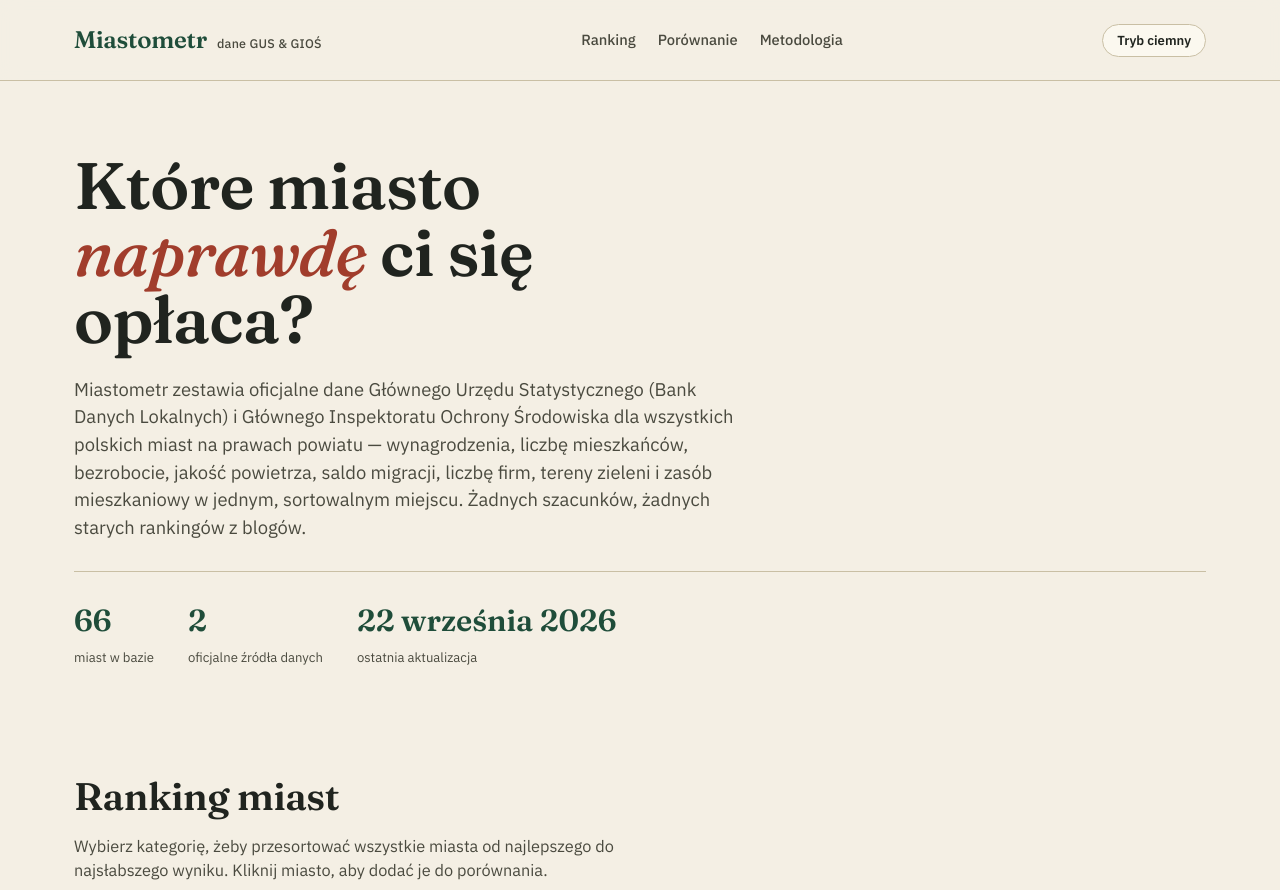
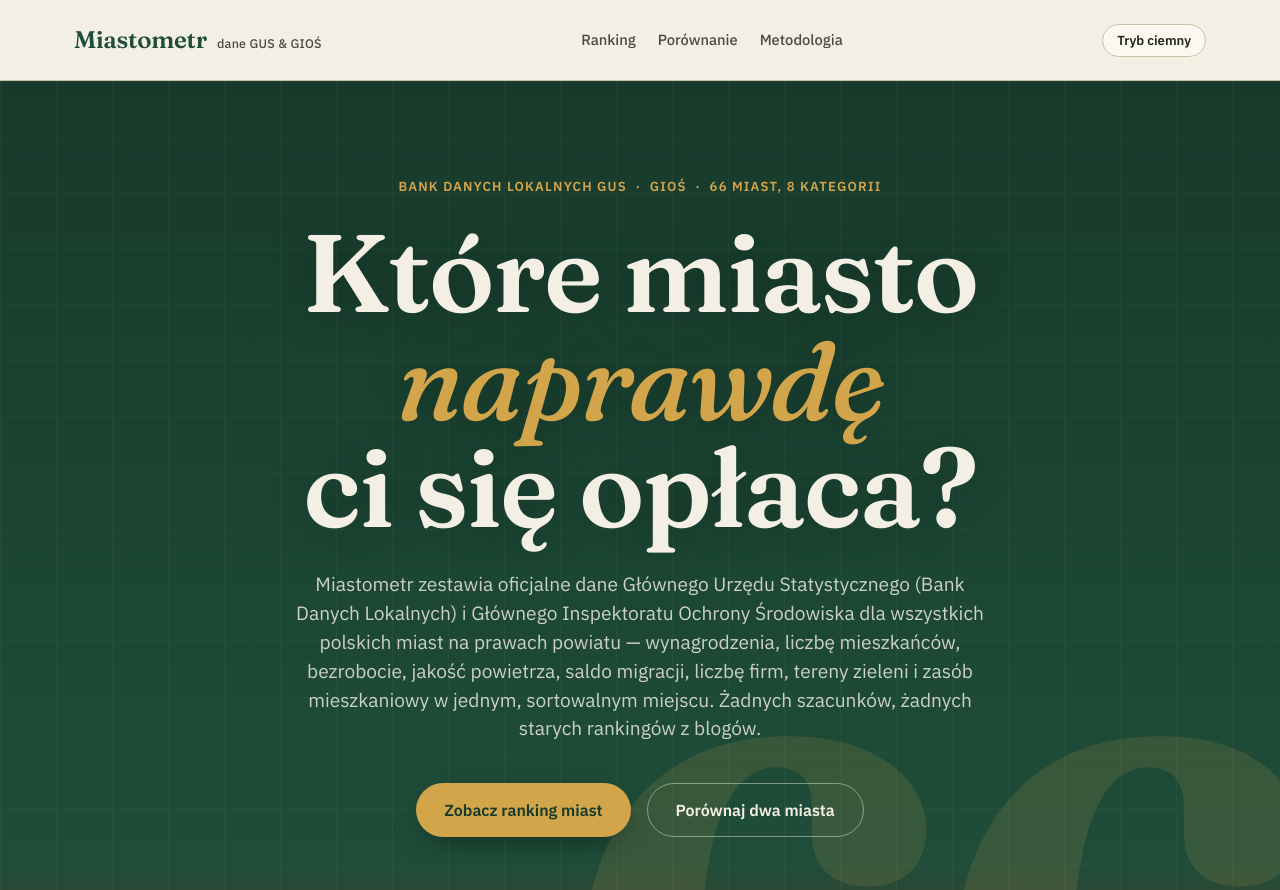
Before and after one commit to borkowskiPrzemo098/miastometr, a plain HTML site: page docs/index.html in a window 1280 px wide. Shown: the top 890 px of the page. Drawn offline with Linux system fonts and the light colour scheme.

Commit message:
Redesign hero: full-bleed statistical-ledger background, bigger centered headline, CTAs
Hero was flat and empty per feedback. Now full-width forest-to-brick gradient
with a faint ledger-grid texture and giant translucent "66" watermark, a much
larger centered serif headline, kicker line, two CTA buttons, and a centered
stats strip — same civic-ledger palette and typography, just louder.

Co-Authored-By: Claude Sonnet 5 <noreply@anthropic.com>

```diff
--- a/docs/index.html
+++ b/docs/index.html
@@ -69,9 +69,18 @@ FINISH: unreviewed and undocumented is unfinished; this build ends with the fini
 </header>
 
 <section class="hero">
-  <div class="wrap">
-    <h1>Które miasto<br><em>naprawdę</em> ci się opłaca?</h1>
+  <div class="hero-bg" aria-hidden="true">
+    <svg class="hero-grid" width="100%" height="100%" preserveAspectRatio="none"><defs><pattern id="ledger" width="56" height="56" patternUnits="userSpaceOnUse"><path d="M56 0H0V56" fill="none" stroke="currentColor" stroke-width="1"/></pattern></defs><rect width="100%" height="100%" fill="url(#ledger)"/></svg>
+    <span class="hero-numeral">66</span>
+  </div>
+  <div class="wrap hero-inner">
+    <p class="hero-kicker">Bank Danych Lokalnych GUS &nbsp;·&nbsp; GIOŚ &nbsp;·&nbsp; 66 miast, 8 kategorii</p>
+    <h1>Które miasto<br><em>naprawdę</em><br>ci się opłaca?</h1>
     <p class="lede">Miastometr zestawia oficjalne dane Głównego Urzędu Statystycznego (Bank Danych Lokalnych) i Głównego Inspektoratu Ochrony Środowiska dla wszystkich polskich miast na prawach powiatu — wynagrodzenia, liczbę mieszkańców, bezrobocie, jakość powietrza, saldo migracji, liczbę firm, tereny zieleni i zasób mieszkaniowy w jednym, sortowalnym miejscu. Żadnych szacunków, żadnych starych rankingów z blogów.</p>
+    <div class="hero-cta">
+      <a href="#ranking" class="btn-primary">Zobacz ranking miast</a>
+      <a href="#porownanie" class="btn-ghost">Porównaj dwa miasta</a>
+    </div>
     <div class="stats-strip" id="statsStrip">
       <div class="stat"><b id="statCities">—</b><span>miast w bazie</span></div>
       <div class="stat"><b id="statSources">2</b><span>oficjalne źródła danych</span></div>
--- a/docs/styles.css
+++ b/docs/styles.css
@@ -101,33 +101,65 @@ nav.top-nav a:hover{ color: var(--ink); }
 .theme-toggle:hover{ background: var(--paper-2); }
 .theme-toggle:active{ transform: scale(.96); }
 
-.hero{ padding: 72px 0 46px; position:relative; }
-.hero .eyebrow-none{ /* intentionally no eyebrow */ }
+.hero{
+  position:relative;
+  overflow:hidden;
+  padding: 96px 0 72px;
+  background: linear-gradient(180deg, var(--forest-2) 0%, var(--forest) 78%, var(--brick-2) 100%);
+  color: var(--paper);
+  text-align:center;
+  isolation:isolate;
+}
+.hero-bg{ position:absolute; inset:0; z-index:0; overflow:hidden; }
+.hero-grid{ position:absolute; inset:0; color: var(--paper); opacity:.07; }
+.hero-numeral{
+  position:absolute; right:-2vw; bottom:-14vw;
+  font-family: var(--serif); font-weight:700; font-size: min(48vw, 640px);
+  line-height:1; color: var(--gold); opacity:.14;
+  letter-spacing:-0.04em; user-select:none; pointer-events:none;
+}
+.hero-inner{ position:relative; z-index:1; max-width: 920px; }
+.hero-kicker{
+  font-family: var(--sans); font-size:.82rem; font-weight:600; letter-spacing:.09em; text-transform:uppercase;
+  color: var(--gold); margin: 0 0 22px;
+}
 .hero h1{
   font-family:var(--serif);
   font-weight:600;
-  font-size: clamp(2.4rem, 5.4vw, 4.1rem);
-  line-height: 1.02;
-  letter-spacing:-0.01em;
-  margin: 0 0 22px;
-  max-width: 14ch;
+  font-size: clamp(3.4rem, 8.6vw, 7.2rem);
+  line-height: .98;
+  letter-spacing:-0.015em;
+  margin: 0 auto 28px;
+  max-width: 16ch;
+  text-shadow: 0 2px 40px rgba(0,0,0,.25);
 }
-.hero h1 em{ font-style: italic; color: var(--brick); font-weight:500; }
+.hero h1 em{ font-style: italic; color: var(--gold); font-weight:500; }
 .hero p.lede{
-  font-size: 1.15rem;
-  color: var(--ink-soft);
+  font-size: 1.2rem;
+  color: color-mix(in srgb, var(--paper) 82%, transparent);
   max-width: 62ch;
-  margin: 0 0 30px;
+  margin: 0 auto 40px;
 }
+.hero-cta{ display:flex; gap:16px; justify-content:center; flex-wrap:wrap; margin-bottom: 56px; }
+.btn-primary, .btn-ghost{
+  display:inline-flex; align-items:center; gap:8px;
+  padding: 14px 28px; border-radius: 999px; font-family:var(--sans); font-weight:600; font-size:1rem;
+  text-decoration:none; transition: transform .15s ease, background-color .15s ease, box-shadow .15s ease;
+}
+.btn-primary{ background: var(--gold); color: var(--forest-2); box-shadow: 0 10px 30px -10px rgba(0,0,0,.5); }
+.btn-primary:hover{ transform: translateY(-2px); box-shadow: 0 14px 34px -10px rgba(0,0,0,.55); }
+.btn-ghost{ border:1.5px solid color-mix(in srgb, var(--paper) 45%, transparent); color: var(--paper); }
+.btn-ghost:hover{ background: color-mix(in srgb, var(--paper) 12%, transparent); transform: translateY(-2px); }
 .hero .stats-strip{
-  display:flex; gap: 34px; flex-wrap:wrap;
-  padding-top: 26px; border-top: 1px solid var(--line);
+  display:flex; gap: 48px; flex-wrap:wrap; justify-content:center;
+  padding-top: 36px; border-top: 1px solid color-mix(in srgb, var(--paper) 25%, transparent);
 }
+.hero .stats-strip .stat{ text-align:center; }
 .hero .stats-strip .stat b{
-  display:block; font-family: var(--serif); font-size:1.9rem; color:var(--forest); font-weight:600;
+  display:block; font-family: var(--serif); font-size:2.4rem; color:var(--gold); font-weight:600;
   font-variant-numeric: tabular-nums;
 }
-.hero .stats-strip .stat span{ font-size:.82rem; color:var(--ink-soft); }
+.hero .stats-strip .stat span{ font-size:.84rem; color: color-mix(in srgb, var(--paper) 75%, transparent); }
 
 /* Controls */
 .controls{
```
